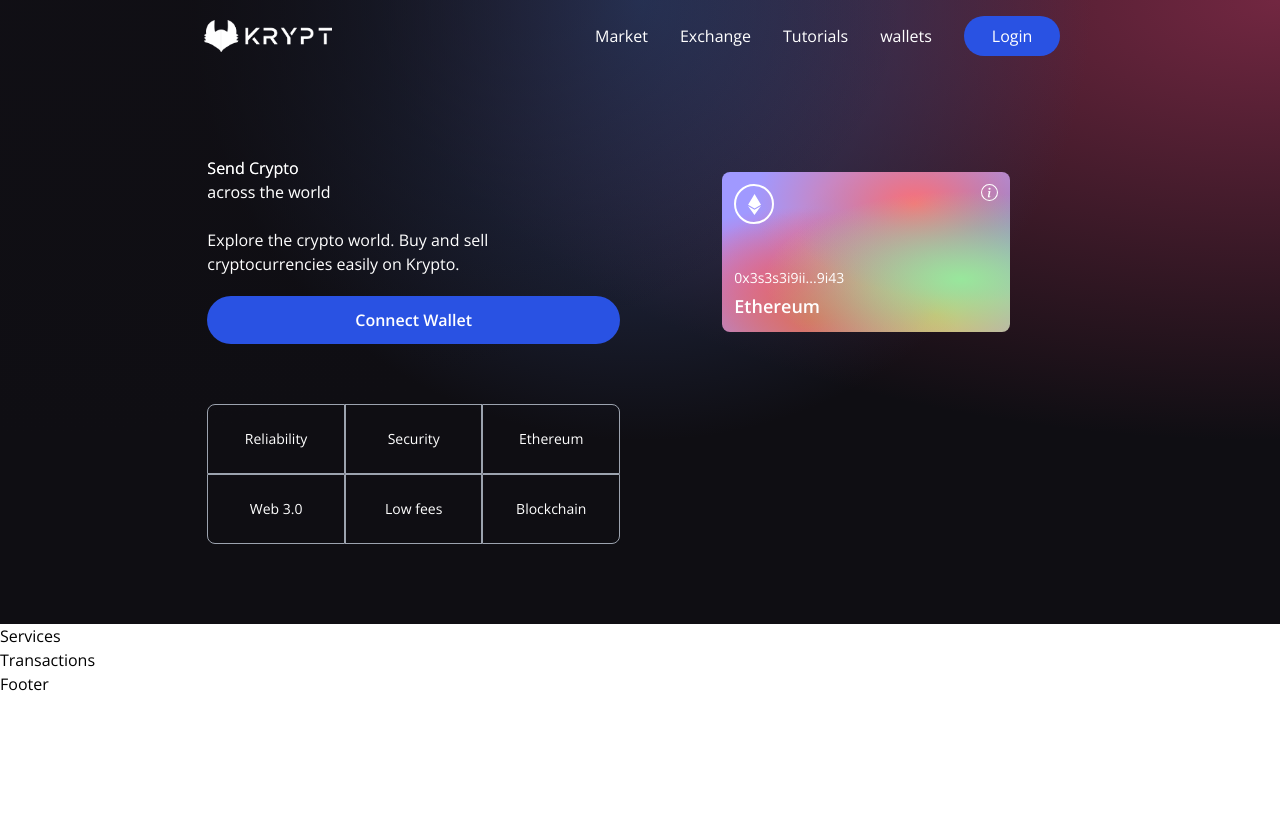
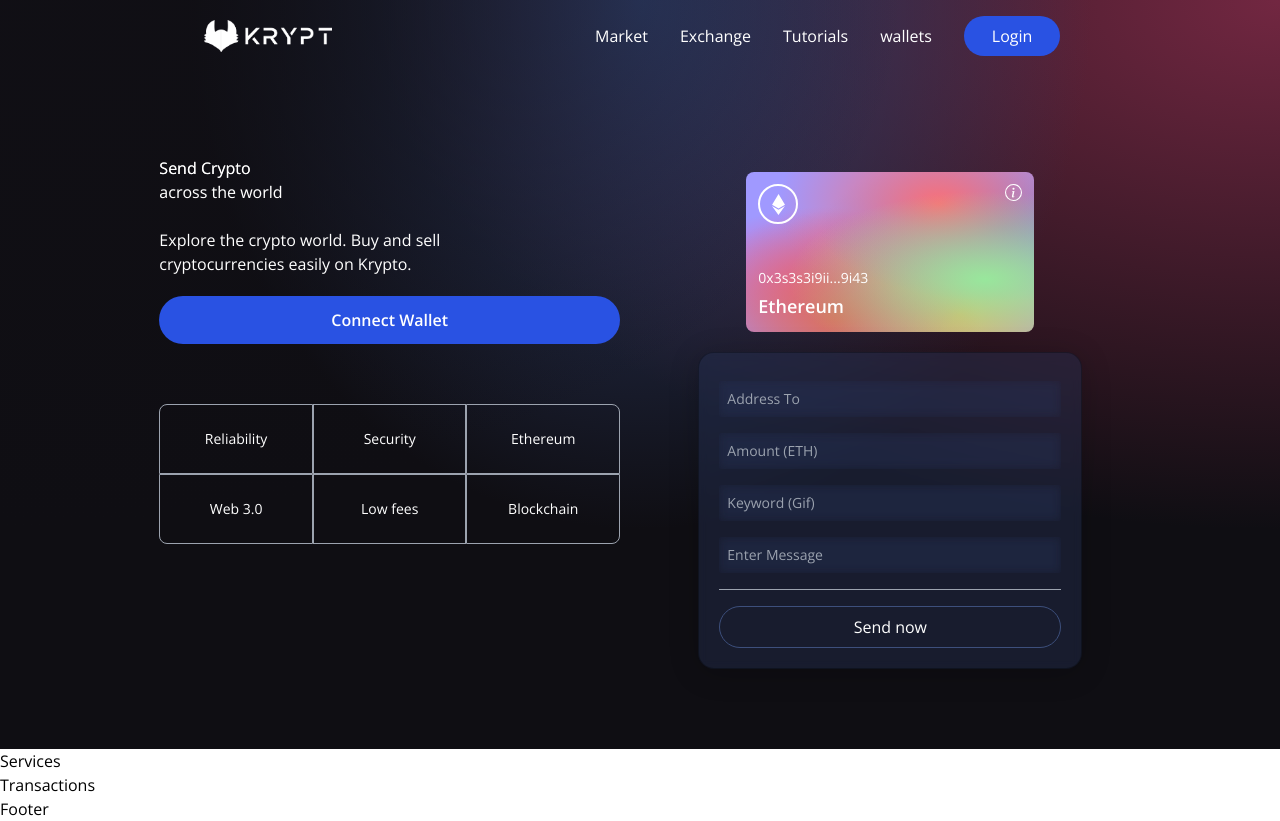
Before and after one commit to Masvi/smart-contract-app, a React (Vite) app in the folder client/: page / in a window 1280 px wide. Before the commit the page ends 800 px from the top, so only its background shows below. Built offline with nearby package versions, Linux system fonts and the light colour scheme.

Commit message:
style: forms

```diff
--- a/client/src/components/Welcome.jsx
+++ b/client/src/components/Welcome.jsx
@@ -1,12 +1,27 @@
 import { AiFillPlayCircle } from "react-icons/ai";
 import { SiEthereum } from "react-icons/si";
 import { BsInfoCircle } from "react-icons/bs";
+import { Loader } from ".";
 
 const commonStyles =
   "min-h-[70px] sm:px-0 px-2 sm:min-w-[120px] flex justify-center items-center border-[0.5px] border-gray-400 text-sm font-light text-white";
 
+const Input = ({ placeholder, name, type, value }) => (
+  <input
+    placeholder={placeholder}
+    type={type}
+    step="0.0001"
+    value={value}
+    onChange={(e) => handleChange(e, name)}
+    className="my-2 w-full rounded-sm p-2 outline-none bg-transparent text-white border-none text-sm white-glassmorphism"
+  />
+);
+
 const Welcome = () => {
   const connectWallet = () => {};
+
+  const handleSubmit = () => {};
+
   return (
     <div className="flex w-full justify-center">
       <div className="flex md:flex-row flex-col items-start justify-between md:p-20 py-12 px-4">
@@ -55,6 +70,46 @@ const Welcome = () => {
               </div>
             </div>
           </div>
+          <div className="p-5 sm:w-96 w-full flex flex-col justify-start items-center blue-glassmorphism">
+            <Input
+              placeholder="Address To"
+              name="addressTo"
+              type="text"
+              handleChange={() => {}}
+            />
+            <Input
+              placeholder="Amount (ETH)"
+              name="amout"
+              type="number"
+              handleChange={() => {}}
+            />
+            <Input
+              placeholder="Keyword (Gif)"
+              name="keyword"
+              type="text"
+              handleChange={() => {}}
+            />
+            <Input
+              placeholder="Enter Message"
+              name="message"
+              type="text"
+              handleChange={() => {}}
+            />
+
+            <div className="h-[1px] w-full bg-gray-400 my-2" />
+
+            {false ? (
+              <Loader />
+            ) : (
+              <button
+                type="button"
+                onClick={handleSubmit}
+                className="text-white w-full mt-2 border-[1px] p-2 border-[#3d4f7c] rounded-full cursor-pointer"
+              >
+                Send now
+              </button>
+            )}
+          </div>
         </div>
       </div>
     </div>
```
